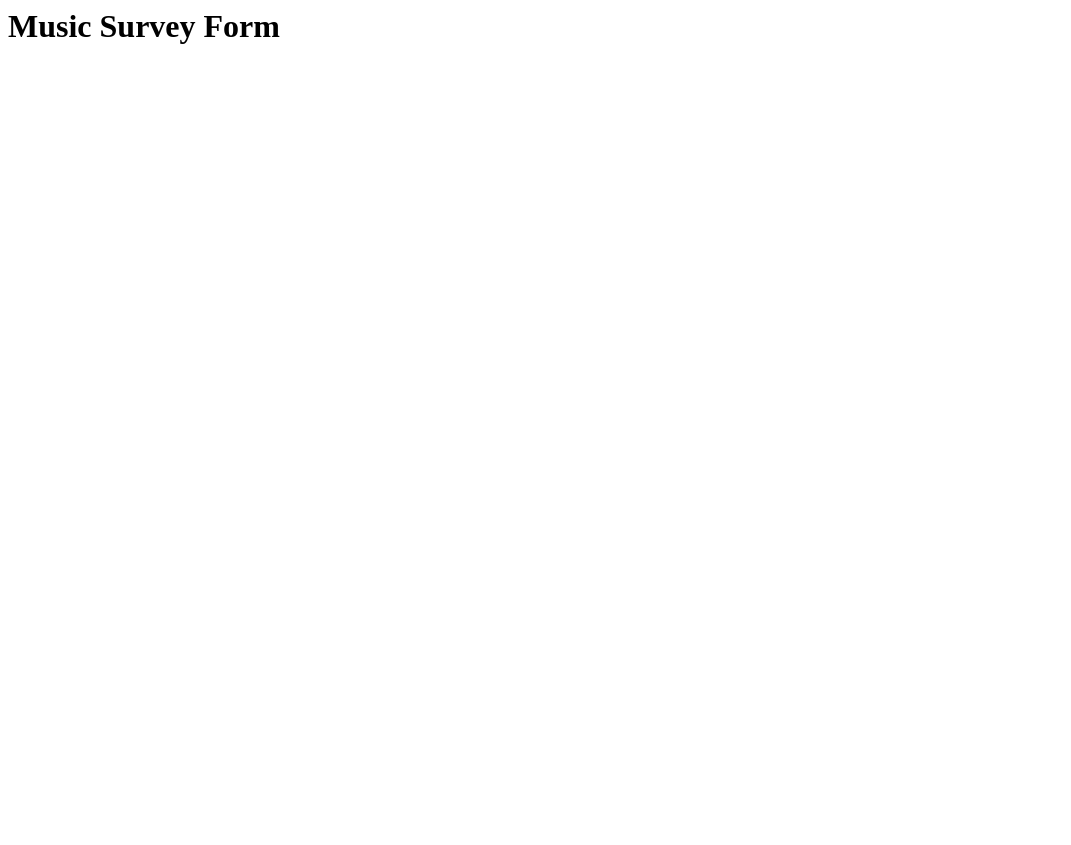
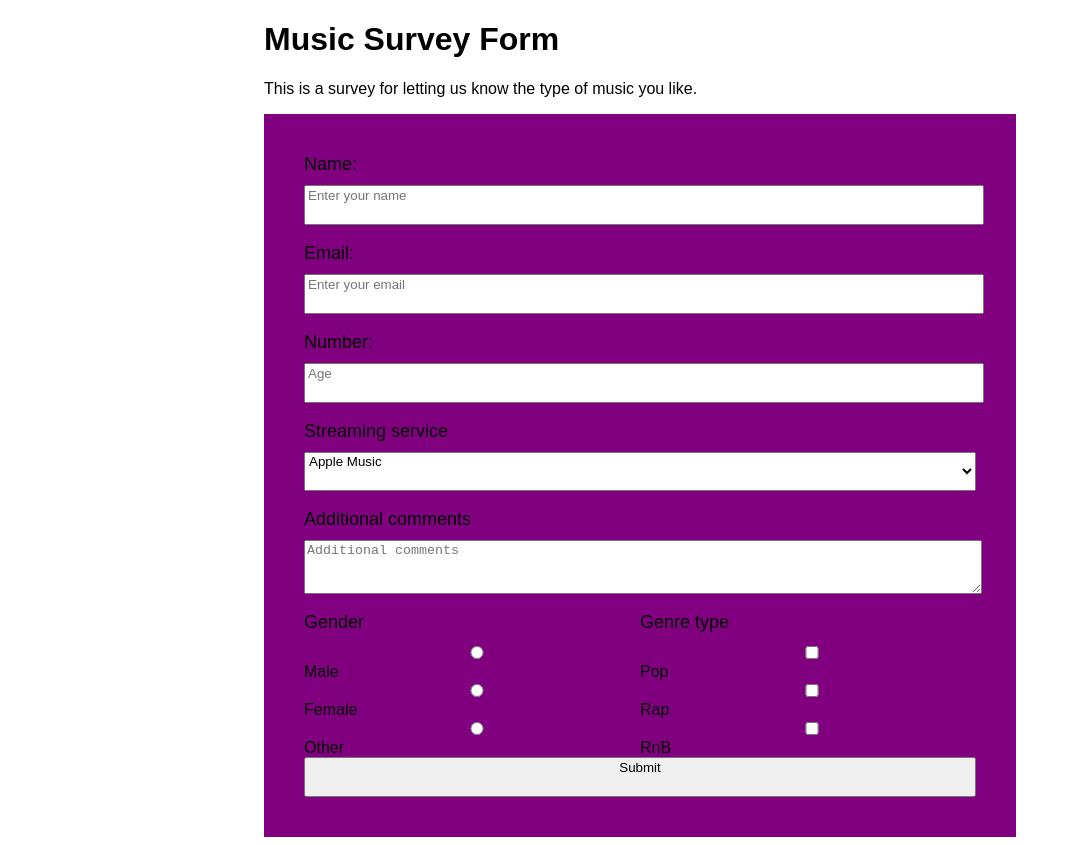
Before and after one commit to kachyvibez/Survey-form, a plain HTML site: page index.html in a window 1280 px wide. Shown: the whole page, without its empty margins (0-1071 px from the left). Before the commit the page ends 800 px from the top, so only its background shows below. Drawn offline with Linux system fonts and the light colour scheme.

Commit message:
Finished Survey Project

```diff
--- a/index.html
+++ b/index.html
@@ -1,5 +1,89 @@
-<body>
-<h1 id="title">Music Survey Form</h1>
-<script type="text/javascript" src="https://cdn.freecodecamp.org/testable-projects-fcc/v1/bundle.js"></script>
+<!DOCTYPE html>
+<html lang="en">
+  <head>
 
-</body>
+    <style>
+      body {
+        font-family: sans-serif;
+        padding-left: 20%;
+        padding-right: 20%;
+      }
+      input, textarea, select {
+        display: block;
+        width: 100%;
+        padding-bottom: 20px;
+      }
+      form {
+        background-color: purple;
+        padding: 40px 40px 40px 40px;
+      }
+      #button-area {
+        float: left;
+        width: 50%;
+        height: 50%;
+      }
+      label {
+        font-size: 18px;
+        display: block;
+        padding-bottom: 10px;
+      }
+      .radio-inline {
+        display: inline-block;
+      }
+
+    </style>
+  </head>
+  <body>
+    <h1 id="title">Music Survey Form</h1>
+    <p id="description">
+      This is a survey for letting us know the type of music you like.
+    </p>
+    <form id="survey-form">
+      <label id="name-label">Name:</label>
+      <input type="text" name="name" required id="name" placeholder="Enter your name"><br>
+      <label id="email-label">Email:</label>
+      <input type="email" name="email" required id="email" placeholder="Enter your email"><br>
+      <label id="number-label">Number:</label>
+      <input type="number" name="number" min="0" max="100" required id="number" placeholder="Age"><br>
+
+      <label id="streaming-service-label">Streaming service</label>
+      <select id="dropdown" name="streaming services">
+        <option value="apple music">Apple Music</option>
+        <option value="spotify">Spotify</option>
+        <option value="deezer">Deezer</option>
+        <option value="audiomack">Audiomack</option>
+        <option value="other">Other</option>
+      </select>
+
+
+      <div>
+        <br>
+        <label id="additional-comments-label">Additional comments</label>
+        <textarea placeholder="Additional comments"></textarea>
+      </div>
+
+      <div id="button-area">
+        <br>
+        <label id="gender-label">Gender</label>
+          <input type="radio" name="gender" class="radio-inline" value="male"> Male<br>
+          <input type="radio" name="gender" class="radio-inline" value="female"> Female<br>
+          <input type="radio" name="gender" class="radio-inline" value="other"> Other
+      </div>
+
+
+      <div id="button-area">
+        <br>
+        <label id="genre-type-label">Genre type</label>
+      <input type="checkbox" name="genre1" class="radio-inline" value="Pop"> Pop<br>
+      <input type="checkbox" name="genre2" class="radio-inline" value="Rap"> Rap<br>
+      <input type="checkbox" name="genre3" class="radio-inline" value="RnB"> RnB<br>
+      </div>
+
+
+
+      <input type="submit" id="submit">
+    </form>
+    <script type="text/javascript" src="https://cdn.freecodecamp.org/testable-projects-fcc/v1/bundle.js"></script>
+
+  </body>
+</html>
```
Also changed, not shown: 1 other file.
